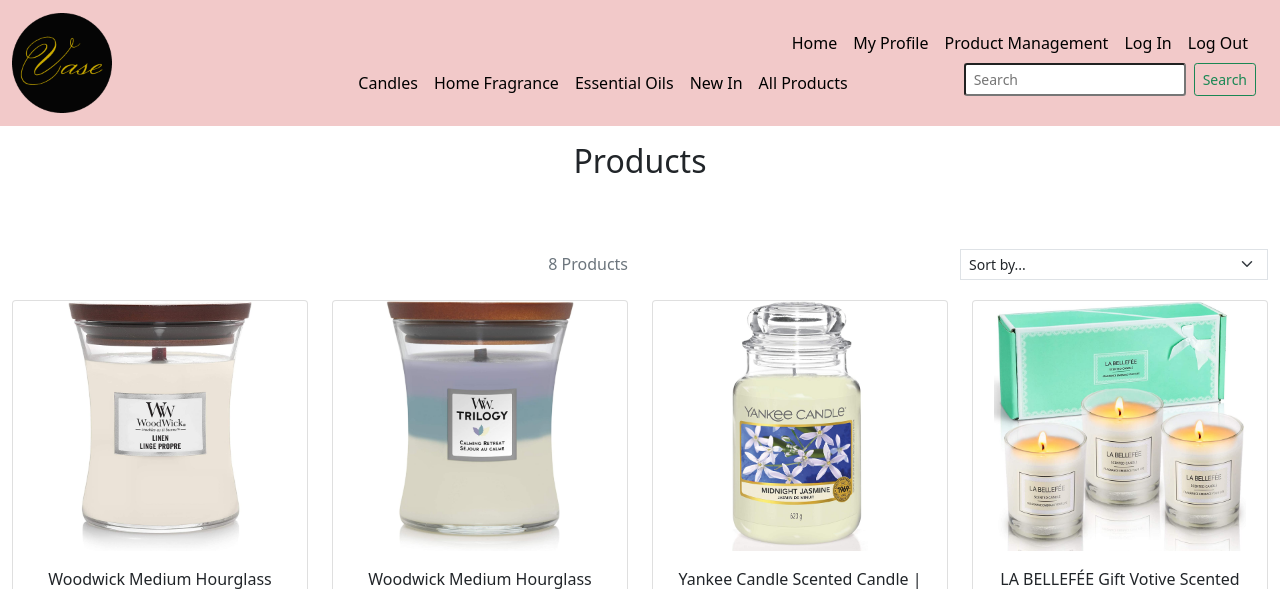
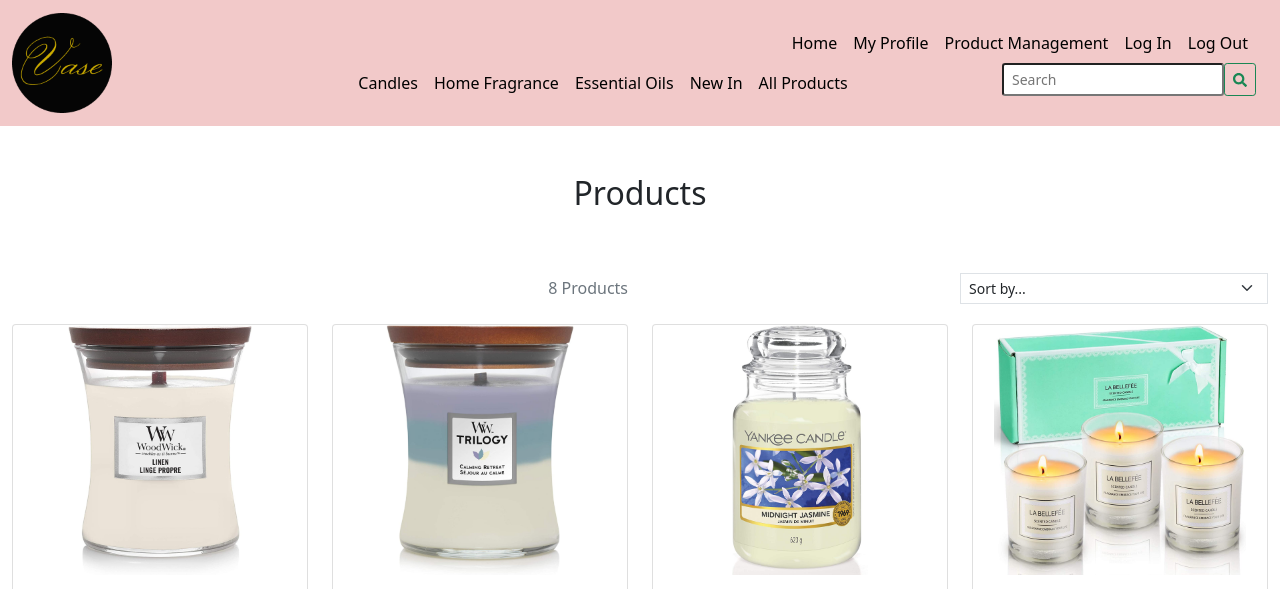
Before and after one commit to Code-Institute-Submissions/miss-monkey-vase_MayResub, a Django app: page /products/ in a window 1280 px wide. Shown: the top 589 px of the page. Run offline with Django 3.2, Linux system fonts and the light colour scheme; data comes from the database, SQL or seed files in the repository.

Commit message:
Added search functionality

```diff
--- a/products/templates/products/products.html
+++ b/products/templates/products/products.html
@@ -1,16 +1,9 @@
 {% extends "base.html" %}
 {% load static %}
 
-{% block page_header %}
-    <div class="container header-container mt-3 mb-5 text-center">
-        <div class="row">
-            <h2>Products</h2>
-        </div>
-    </div>
-{% endblock %}
-
 {% block content %}
         <div class="container-fluid">
+            <h2 class="text-center my-5">Products</h2>
             <div class="row mt-1 mb-2">
                     <div class="col-12 col-md-6 my-auto order-md-last d-flex justify-content-end">
                         <div class="w-50">
@@ -32,7 +25,7 @@
                     </div>
                     <div class="col-12 col-md-6">
                         <p class="text-muted mt-3 text-center text-md-end">
-                                {{ products|length }} Products {% if search_term %} found for <strong>{{ search_term }}</strong>{% endif %}
+                            {{ products|length }} Products {% if search_term %} found for <strong>{{ search_term }}</strong>{% endif %}
                         </p>
                     </div>
                 </div>
--- a/products/views.py
+++ b/products/views.py
@@ -11,7 +11,6 @@ def all_products(request):
     """ A view to return the products page """
 
     products = Product.objects.all()
-    x = Product.objects.all()
     query = None
     categories = None
     sort = None
@@ -58,7 +57,6 @@ def all_products(request):
         'search_term': query,
         'current_categories': categories,
         'current_sorting': current_sorting,
-        'x': x,
     }
 
     return render(request, 'products/products.html', context)
--- a/templates/base.html
+++ b/templates/base.html
@@ -101,9 +101,11 @@
                                     </ul>
                                 </div>
                                 <div class="col-2">
-                                    <form class="d-flex justify-content-end">
-                                        <input class="form-control-sm me-2" type="search" placeholder="Search" aria-label="Search">
-                                        <button class="btn btn-sm btn-outline-success" type="submit">Search</button>
+                                    <form method="GET" action="{% url 'products' %}" class="d-flex justify-content-end">
+                                        <input class="form-control-sm" type="text" name="q" placeholder="Search" aria-label="Search">
+                                        <button class="btn btn-sm btn-outline-success form-control" type="submit">
+                                            <i class="fas fa-search"></i>
+                                        </button>
                                     </form>
                                 </div>
                             </div>
```
